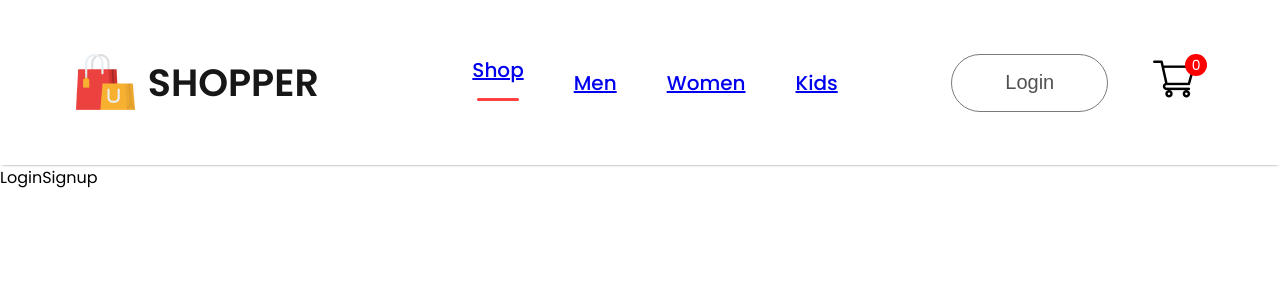
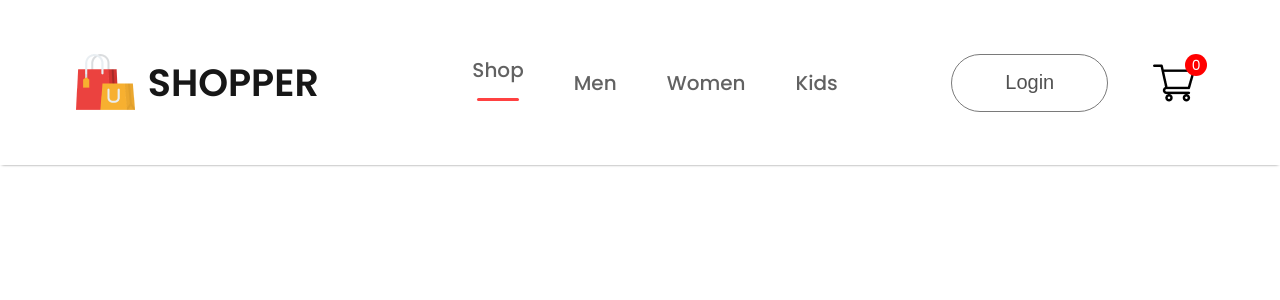
Before and after one commit to Kafeedos/frontend, a React (Create React App) app: page /login in a window 1280 px wide. Shown: the top 300 px of the page. Built offline with nearby package versions, Linux system fonts and the light colour scheme.

Commit message:
Revert "Added pages and links"
This reverts commit 9966b9a00d827f0184b603b5280f5860745107a0.

```diff
--- a/src/App.js
+++ b/src/App.js
@@ -1,30 +1,10 @@
 import './App.css';
 import { Navbar } from './Components/Navbar/Navbar';
 import './Components/Navbar/Navbar.css';
-import { BrowserRouter, Routes,Route } from 'react-router-dom';
-import { Shop } from './Pages/Shop';
-import { ShopCategory } from './Pages/ShopCategory';
-import { Product } from './Pages/Product';
-import { Cart } from './Pages/Cart';
-import { LoginSignup } from './Pages/LoginSignup';
 function App() {
   return (
     <div >
-      <BrowserRouter>
-
       <Navbar/>
-      <Routes>
-        <Route path='/' element={<Shop/>}/>
-        <Route path='/mens' element={<ShopCategory category="men"/>}/>
-        <Route path='/womens' element={<ShopCategory category="women"/>}/>
-        <Route path='/kids' element={<ShopCategory category="kid"/>}/>
-        <Route path="/product" element={<Product/>}>
-          <Route path='productid' element={<Product/>}/>
-        </Route>
-        <Route path='/cart' element={<Cart/>}/>
-        <Route path='/login' element={<LoginSignup/>}/>
-      </Routes>
-      </BrowserRouter>
     </div>
   );
 }
--- a/src/Components/Navbar/Navbar.jsx
+++ b/src/Components/Navbar/Navbar.jsx
@@ -3,7 +3,6 @@ import React, { useState } from 'react';
 import './Navbar.css';
 import logo from '../Assets/logo.png';
 import cart_icon from '../Assets/cart_icon.png';
-import { Link } from 'react-router-dom';
 
 export const Navbar = () => {
 
@@ -15,14 +14,14 @@ export const Navbar = () => {
             <p>SHOPPER</p>
         </div>
         <ul className="nav-menu">
-            <li onClick={()=> {setMenu("shop")}}><Link to='/'>Shop</Link> {menu==="shop"?<hr/>:<></>}</li>
-            <li onClick={()=> {setMenu("mens")}}> <Link to='/mens'>Men</Link> {menu==="mens"?<hr/>:<></>}</li>
-            <li onClick={()=> {setMenu("women")}}> <Link to='/womens'>Women</Link> {menu==="women"?<hr/>:<></>}</li>
-            <li onClick={()=> {setMenu("kids")}}> <Link to='/kids'>Kids</Link> {menu==="kids"?<hr/>:<></>}</li>
+            <li onClick={()=> {setMenu("shop")}}>Shop {menu==="shop"?<hr/>:<></>}</li>
+            <li onClick={()=> {setMenu("mens")}}>Men {menu==="mens"?<hr/>:<></>}</li>
+            <li onClick={()=> {setMenu("women")}}>Women {menu==="women"?<hr/>:<></>}</li>
+            <li onClick={()=> {setMenu("kids")}}>Kids {menu==="kids"?<hr/>:<></>}</li>
         </ul>
         <div className="nav-login-cart">
-           <Link to='/login'><button>Login</button></Link>
-           <Link to='/cart'><img src={cart_icon} alt="" /></Link>
+            <button>Login</button>
+            <img src={cart_icon} alt="" />
             <div className="nav-cart-count">0</div>
         </div>
     </div>
--- a/src/Pages/LoginSignup.jsx
+++ /dev/null
@@ -1,7 +0,0 @@
-import React from 'react'
-
-export const LoginSignup = () => {
-  return (
-    <div>LoginSignup</div>
-  )
-}
--- a/src/Pages/ShopCategory.jsx
+++ /dev/null
@@ -1,9 +0,0 @@
-import React from 'react'
-
-export const ShopCategory = () => {
-  return (
-    <div>ShopCategory</div>
-  )
-}
-
-export default ShopCategory;
```
Also changed, not shown: src/Pages/Cart.jsx (deleted), src/Pages/Product.jsx (deleted), src/Pages/Shop.jsx (deleted).
